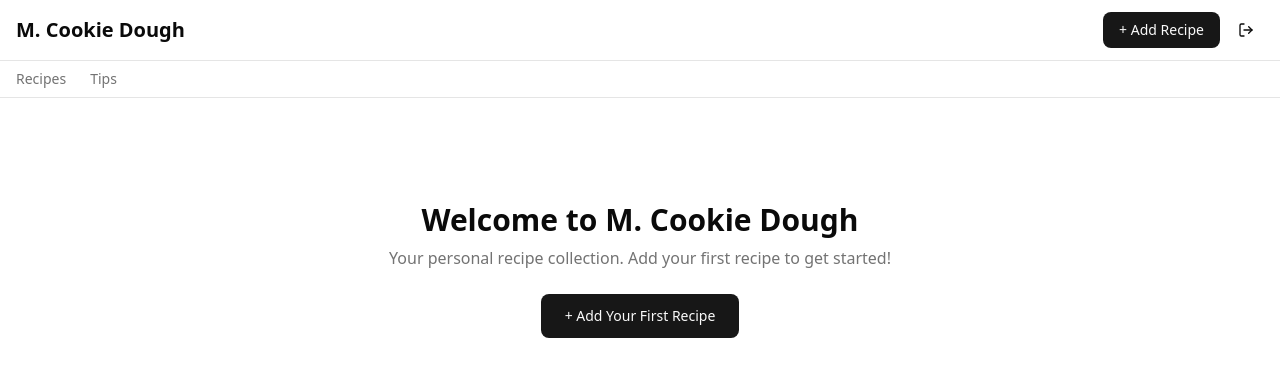
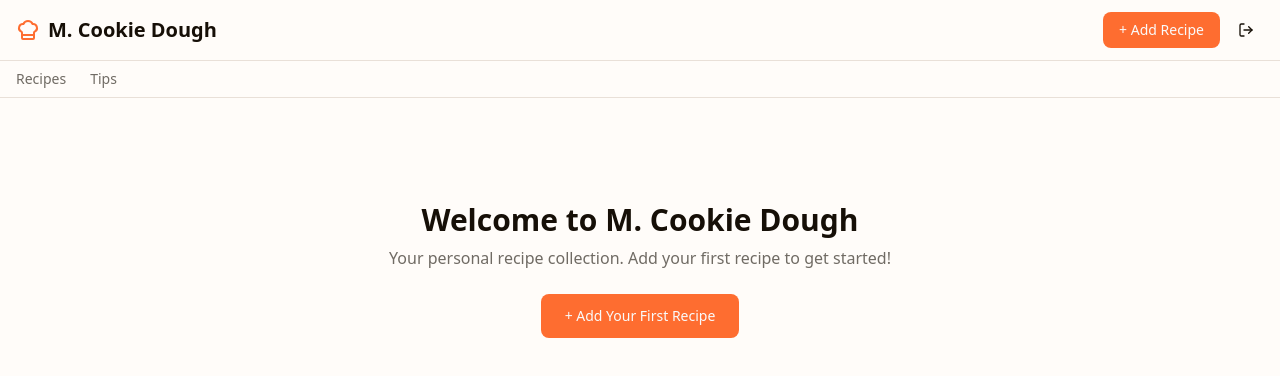
Before and after one commit to iKnorr/recipe-app, a Next.js app: page / in a window 1280 px wide. Shown: the top 376 px of the page. Built offline with nearby package versions, Linux system fonts and the light colour scheme; no server answers; the database is empty.

Commit message:
Apply warm earthy color theme and add chef hat icon to branding
Replace cold grayscale CSS tokens with warm stone-tinted colors and
orange primary. Swap hardcoded orange classes for theme tokens. Add
ChefHatIcon next to app name in navbar and login page.

```diff
--- a/src/app/(app)/layout.tsx
+++ b/src/app/(app)/layout.tsx
@@ -1,4 +1,5 @@
 import Link from "next/link";
+import { ChefHatIcon } from "lucide-react";
 import { LogoutButton } from "@/components/logout-button";
 
 export default function AppLayout({
@@ -10,7 +11,8 @@ export default function AppLayout({
     <>
       <header className="border-b">
         <div className="container mx-auto flex items-center justify-between px-4 py-3">
-          <Link href="/" className="text-xl font-bold">
+          <Link href="/" className="flex items-center gap-2 text-xl font-bold">
+            <ChefHatIcon className="size-6 text-primary" />
             M. Cookie Dough
           </Link>
           <div className="flex items-center gap-2">
--- a/src/app/globals.css
+++ b/src/app/globals.css
@@ -49,37 +49,37 @@
 
 :root {
   --radius: 0.625rem;
-  --background: oklch(1 0 0);
-  --foreground: oklch(0.145 0 0);
-  --card: oklch(1 0 0);
-  --card-foreground: oklch(0.145 0 0);
-  --popover: oklch(1 0 0);
-  --popover-foreground: oklch(0.145 0 0);
-  --primary: oklch(0.205 0 0);
+  --background: oklch(0.993 0.005 70);
+  --foreground: oklch(0.175 0.02 70);
+  --card: oklch(0.993 0.005 70);
+  --card-foreground: oklch(0.175 0.02 70);
+  --popover: oklch(0.993 0.005 70);
+  --popover-foreground: oklch(0.175 0.02 70);
+  --primary: oklch(0.705 0.191 41.116);
   --primary-foreground: oklch(0.985 0 0);
-  --secondary: oklch(0.97 0 0);
-  --secondary-foreground: oklch(0.205 0 0);
-  --muted: oklch(0.97 0 0);
-  --muted-foreground: oklch(0.556 0 0);
-  --accent: oklch(0.97 0 0);
-  --accent-foreground: oklch(0.205 0 0);
+  --secondary: oklch(0.96 0.008 70);
+  --secondary-foreground: oklch(0.215 0.015 70);
+  --muted: oklch(0.96 0.008 70);
+  --muted-foreground: oklch(0.53 0.012 70);
+  --accent: oklch(0.96 0.008 70);
+  --accent-foreground: oklch(0.215 0.015 70);
   --destructive: oklch(0.577 0.245 27.325);
-  --border: oklch(0.922 0 0);
-  --input: oklch(0.922 0 0);
-  --ring: oklch(0.708 0 0);
+  --border: oklch(0.912 0.015 70);
+  --input: oklch(0.912 0.015 70);
+  --ring: oklch(0.705 0.191 41.116);
   --chart-1: oklch(0.646 0.222 41.116);
   --chart-2: oklch(0.6 0.118 184.704);
   --chart-3: oklch(0.398 0.07 227.392);
   --chart-4: oklch(0.828 0.189 84.429);
   --chart-5: oklch(0.769 0.188 70.08);
-  --sidebar: oklch(0.985 0 0);
-  --sidebar-foreground: oklch(0.145 0 0);
-  --sidebar-primary: oklch(0.205 0 0);
+  --sidebar: oklch(0.983 0.005 70);
+  --sidebar-foreground: oklch(0.175 0.02 70);
+  --sidebar-primary: oklch(0.705 0.191 41.116);
   --sidebar-primary-foreground: oklch(0.985 0 0);
-  --sidebar-accent: oklch(0.97 0 0);
-  --sidebar-accent-foreground: oklch(0.205 0 0);
-  --sidebar-border: oklch(0.922 0 0);
-  --sidebar-ring: oklch(0.708 0 0);
+  --sidebar-accent: oklch(0.96 0.008 70);
+  --sidebar-accent-foreground: oklch(0.215 0.015 70);
+  --sidebar-border: oklch(0.912 0.015 70);
+  --sidebar-ring: oklch(0.705 0.191 41.116);
 }
 
 .dark {
--- a/src/app/login/page.tsx
+++ b/src/app/login/page.tsx
@@ -4,6 +4,7 @@ import { useState } from "react";
 import { Button } from "@/components/ui/button";
 import { Input } from "@/components/ui/input";
 import { Card, CardContent, CardHeader, CardTitle } from "@/components/ui/card";
+import { ChefHatIcon } from "lucide-react";
 
 export default function LoginPage() {
   const [password, setPassword] = useState("");
@@ -34,7 +35,10 @@ export default function LoginPage() {
     <div className="flex h-dvh items-center justify-center bg-background px-4">
       <Card className="w-full max-w-sm">
         <CardHeader className="text-center">
-          <CardTitle className="text-2xl">M. Cookie Dough</CardTitle>
+          <CardTitle className="flex items-center justify-center gap-2 text-2xl">
+            <ChefHatIcon className="size-6 text-primary" />
+            M. Cookie Dough
+          </CardTitle>
           <p className="text-sm text-muted-foreground">
             Enter password to continue
           </p>
--- a/src/components/favorite-button.tsx
+++ b/src/components/favorite-button.tsx
@@ -25,7 +25,7 @@ export function FavoriteButton({ id, isFavorite }: FavoriteButtonProps) {
       size="sm"
       onClick={handleToggle}
       disabled={isPending}
-      className={isFavorite ? "text-orange-500 hover:text-orange-600" : ""}
+      className={isFavorite ? "text-primary hover:text-primary/80" : ""}
     >
       <ChefHatIcon className="mr-1 size-4" />
       {isFavorite ? "Favorited" : "Favorite"}
--- a/src/components/recipe-card.tsx
+++ b/src/components/recipe-card.tsx
@@ -29,7 +29,7 @@ export function RecipeCard({ recipe }: RecipeCardProps) {
             <CardTitle className="line-clamp-2 text-lg">
               {recipe.title}
             </CardTitle>
-            {recipe.is_favorite && <ChefHatIcon className="size-5 shrink-0 text-orange-500" />}
+            {recipe.is_favorite && <ChefHatIcon className="size-5 shrink-0 text-primary" />}
           </div>
         </CardHeader>
         <CardContent>
```
